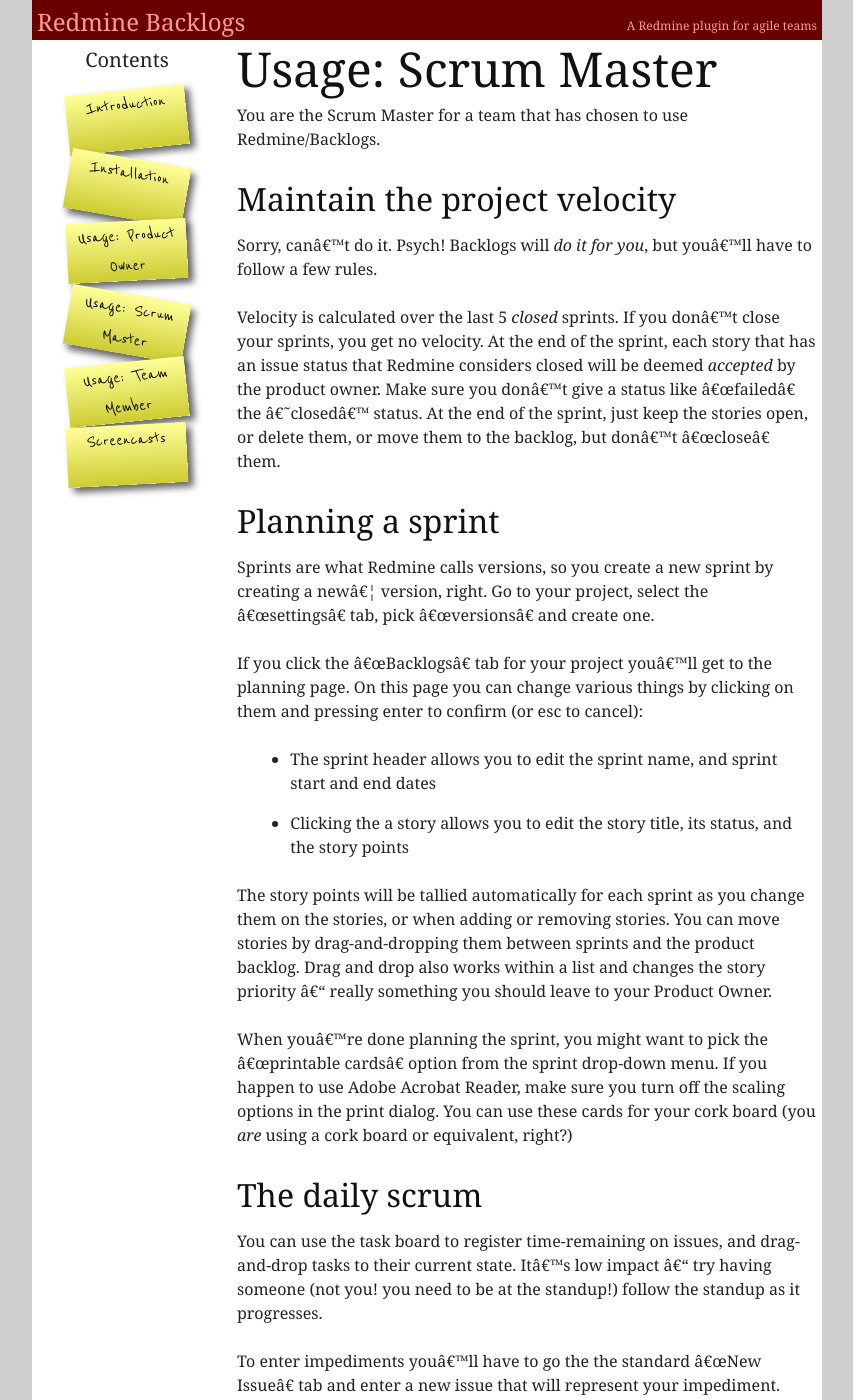
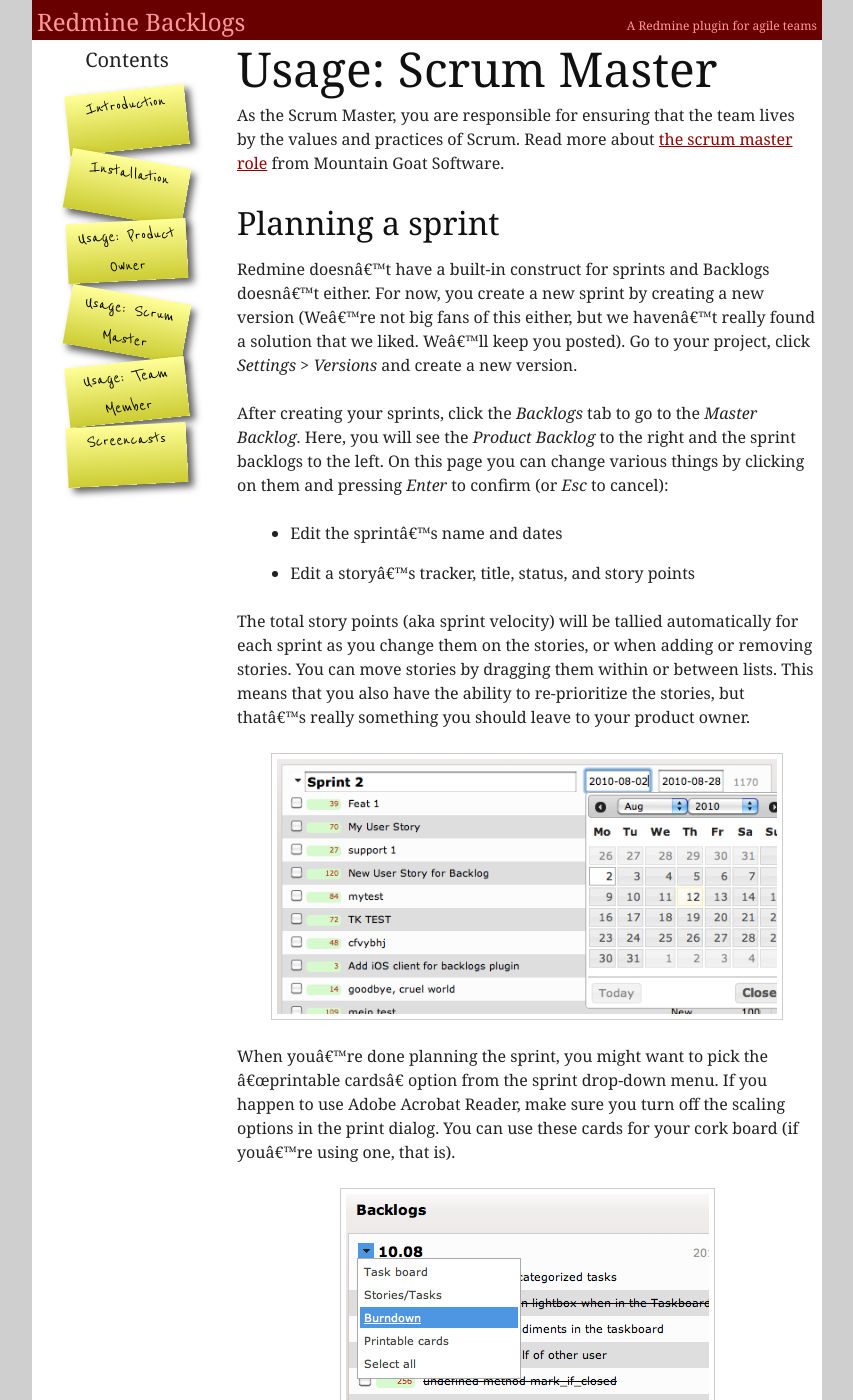
Before and after one commit to backlogs/www, a Jekyll site: the page built from _posts/en/1997-01-01-usage-scrum-master.markdown, in a window 1280 px wide and 1400 px high. Shown: the whole window, without its empty margins (213-1066 px from the left). Built offline with Jekyll 4.4.1, drawn with Linux system fonts in a browser that asks for light colours; some of the changed text lies outside the part shown.

Commit message:
Scrum Master changes

```diff
--- a/_posts/en/1997-01-01-usage-scrum-master.markdown
+++ b/_posts/en/1997-01-01-usage-scrum-master.markdown
@@ -5,55 +5,28 @@ categories: en
 ---
 # Usage: Scrum Master
 
-You are the Scrum Master for a team that has chosen to use
-Redmine/Backlogs.
-
-## Maintain the project velocity
-
-Sorry, can't do it. Psych! Backlogs will _do it for you_, but you'll
-have to follow a few rules.
-
-Velocity is calculated over the last 5 _closed_ sprints. If you don't
-close your sprints, you get no velocity. At the end of the sprint,
-each story that has an issue status that Redmine considers closed will
-be deemed _accepted_ by the product owner. Make sure you don't give a
-status like "failed" the 'closed' status. At the end of the sprint,
-just keep the stories open, or delete them, or move them to the
-backlog, but don't "close" them.
+As the Scrum Master, you are responsible for ensuring that the team lives by the values and practices of Scrum. Read more about <a href="http://www.mountaingoatsoftware.com/scrum/scrummaster" target="_blank">the scrum master role</a> from Mountain Goat Software.
 
 ## Planning a sprint
 
-Sprints are what Redmine calls versions, so you create a new sprint by
-creating a new... version, right. Go to your project, select the
-"settings" tab, pick "versions" and create one.
+Redmine doesn't have a built-in construct for sprints and Backlogs doesn't either. For now, you create a new sprint by creating a new version (We're not big fans of this either, but we haven't really found a solution that we liked. We'll keep you posted). Go to your project, click _Settings_ > _Versions_ and create a new version.
 
-If you click the "Backlogs" tab for your project you'll get to the
-planning page. On this page you can change various things by clicking
-on them and pressing enter to confirm (or esc to cancel):
+After creating your sprints, click the _Backlogs_ tab to go to the _Master Backlog_. Here, you will see the _Product Backlog_ to the right and the sprint backlogs to the left. On this page you can change various things by clicking on them and pressing _Enter_ to confirm (or _Esc_ to cancel):
 
-- The sprint header allows you to edit the sprint name, and sprint start and end dates
-- Clicking the a story allows you to edit the story title, its status,
-  and the story points
+* Edit the sprint's name and dates
+* Edit a story's tracker, title, status, and story points
 
-The story points will be tallied automatically for each sprint as you
-change them on the stories, or when adding or removing stories. You
-can move stories by drag-and-dropping them between sprints and the
-product backlog. Drag and drop also works within a list and changes
-the story priority -- really something you should leave to your
-Product Owner.
+The total story points (aka sprint velocity) will be tallied automatically for each sprint as you change them on the stories, or when adding or removing stories. You can move stories by dragging them within or between lists. This means that you also have the ability to re-prioritize the stories, but that's really something you should leave to your product owner.
 
-When you're done planning the sprint, you might want to pick the
-"printable cards" option from the sprint drop-down menu. If you happen
-to use Adobe Acrobat Reader, make sure you turn off the scaling
-options in the print dialog. You can use these cards for your cork
-board (you _are_ using a cork board or equivalent, right?)
+![Sprint Backlog](../../assets/images/sprint_backlog.png)
+
+When you're done planning the sprint, you might want to pick the "printable cards" option from the sprint drop-down menu. If you happen to use Adobe Acrobat Reader, make sure you turn off the scaling options in the print dialog. You can use these cards for your cork board (if you're using one, that is).
+
+![Printable Cards](../../assets/images/sprint_context_menu.png)
 
 ## The daily scrum
 
-You can use the task board to register time-remaining on issues, and
-drag-and-drop tasks to their current state. It's low impact -- try
-having someone (not you! you need to be at the standup!) follow the
-standup as it progresses.
+You can use the task board to register time-remaining on issues, and drag-and-drop tasks to their current state. It's low impact -- try having someone (not you! you need to be at the standup!) follow the standup as it progresses.
 
 To enter impediments
 you'll have to go the the standard "New Issue" tab and enter a new
@@ -84,3 +57,13 @@ a tab called "Scrum Statistics". Here you will find information on
 your projects, and how they're doing, scrum-wise. Only projects that
 have the Backlogs module enabled (and that aren't archived) will show
 up here.
+
+## Maintain the project velocity
+
+Velocity is calculated over the last 5 _closed_ sprints. If you don't close your sprints, you get no velocity. At the end of the sprint, each story that has a "closed" status will be deemed _accepted_ by Backlogs. Note that Backlogs depends on your Redmine settings  to determine which status are considered closed. By default "Rejected" and "Closed" are considered "closed" but check with your own installation's settings.
+
+To prevent Backlogs from mistakenly considering your rejected/failed stories as part of the accepted ones, you have a few options:
+
+* Don't tell Redmine that rejected, failed, or any other status is "closed," or
+* Just outright delete a rejected or failed story, or
+* Reset the rejected/failed story's points to zero.
--- a/_posts/en/1998-01-01-usage-product-owner.markdown
+++ b/_posts/en/1998-01-01-usage-product-owner.markdown
@@ -5,7 +5,7 @@ categories: en
 ---
 # Usage: Product Owner
 
-You are responsible for prioritizing and describing the stories in the product backlog.
+As the product owner you are responsible for prioritizing and describing the stories in the product backlog. Read more about <a href="http://www.mountaingoatsoftware.com/scrum/product-owner" target="_blank">the product owner role</a> from Mountain Goat Software.
 
 ## Maintaining the product backlog
 
```
Also changed, not shown: assets/images/sprint_backlog.png (added).
